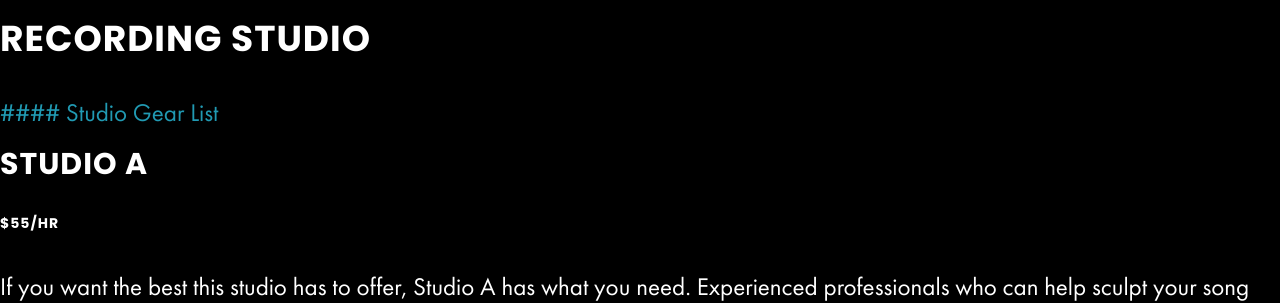
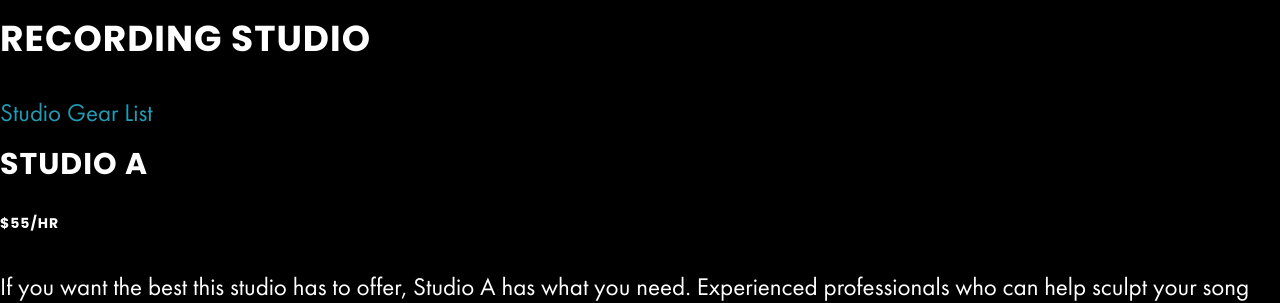
Before and after one commit to zackhanni/Soma-website-classic, a Jekyll site: the page built from _posts/2015-08-02-rates-services.md, in a window 1280 px wide and 900 px high, scrolled down 847 px. Shown: the part 164-467 px from the top of the window. Built offline with Jekyll 4.4.1, drawn with Linux system fonts in a browser that asks for light colours; our own code applies the rules of GitHub Pages for plain Markdown files.

Commit message:
fixed header thing

```diff
--- a/_posts/2015-08-02-rates-services.md
+++ b/_posts/2015-08-02-rates-services.md
@@ -6,7 +6,7 @@ header_image: true
 
 # Recording Studio
 
-<a href="https://docs.google.com/document/d/1HLUwtYPdi1T1jxgAa-9-FBaEY2tu0qam09FnswaiqkU/edit?usp=sharing" target="Studio Gear List">#### Studio Gear List</a>
+<a href="https://docs.google.com/document/d/1HLUwtYPdi1T1jxgAa-9-FBaEY2tu0qam09FnswaiqkU/edit?usp=sharing" target="Studio Gear List">Studio Gear List</a>
 
 ## Studio A
 ##### $55/hr
```
